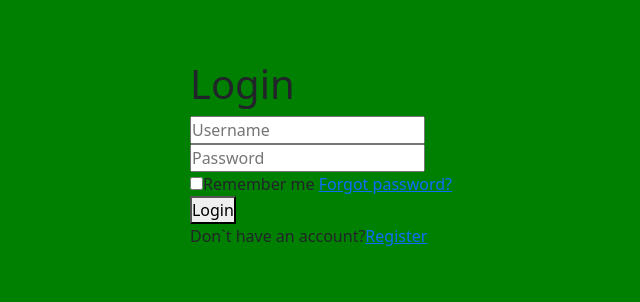
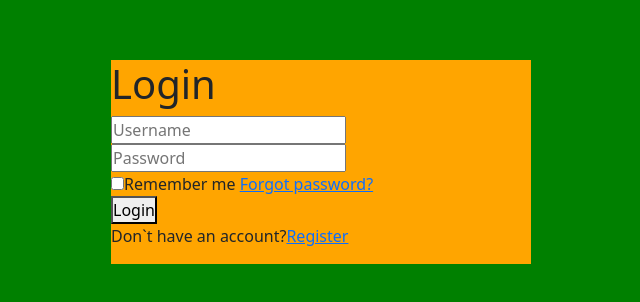
Before and after one commit to Alexandro0820/Alexandro0820.github.io, a plain HTML site: page index.html in a window 1280 px wide. Shown: the part 238-540 px from the top of the page, without its empty margins (319-959 px from the left). Drawn offline with nearby package versions, Linux system fonts and the light colour scheme.

Commit message:
secondchange

```diff
--- a/index.css
+++ b/index.css
@@ -11,5 +11,6 @@ body{
     background-color: green;
 }
 .main-window{
-
+    width: 420px;
+    background-color: orange;
 }
```
